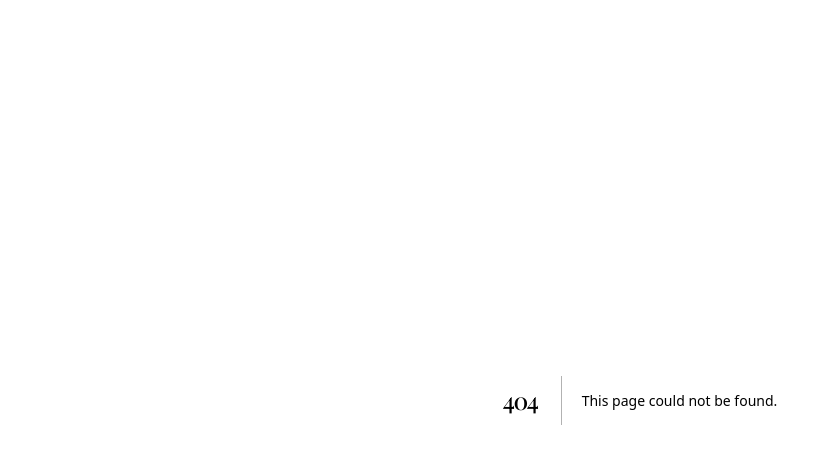
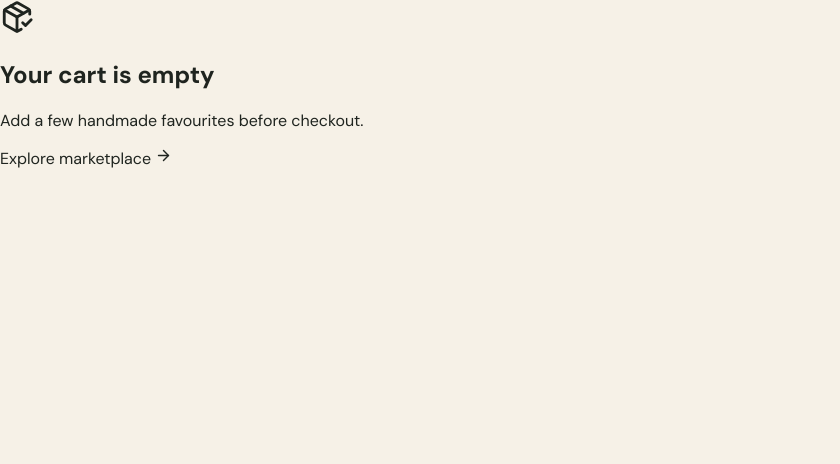
Before and after one commit to Naincy33/HASTKATHA, a Next.js app in the folder frontend/: page /checkout in a window 1280 px wide. Before the commit this address had no page. Shown: the top 464 px of the page, without its empty margins (0-840 px from the left). Built offline with nearby package versions, Linux system fonts and the light colour scheme.

Commit message:
feat(phase-2): implement customer checkout and auth

```diff
--- /dev/null
+++ b/frontend/app/checkout/page.tsx
@@ -0,0 +1,95 @@
+"use client";
+
+import Link from "next/link";
+import { useEffect, useState } from "react";
+import { useRouter } from "next/navigation";
+import { ArrowLeft, ArrowRight, CheckCircle2, LockKeyhole, MapPin, PackageCheck } from "lucide-react";
+import { api } from "@/lib/api";
+import { CartItem, cartTotal, readCart, writeCart } from "@/lib/cart";
+
+export default function CheckoutPage() {
+  const router = useRouter();
+  const [items, setItems] = useState<CartItem[]>([]);
+  const [ready, setReady] = useState(false);
+  const [name, setName] = useState("");
+  const [email, setEmail] = useState("");
+  const [phone, setPhone] = useState("");
+  const [address, setAddress] = useState("");
+  const [city, setCity] = useState("");
+  const [state, setState] = useState("");
+  const [pincode, setPincode] = useState("");
+  const [payment, setPayment] = useState<"cod" | "online">("cod");
+  const [loading, setLoading] = useState(false);
+  const [error, setError] = useState("");
+
+  useEffect(() => {
+    setItems(readCart());
+    setReady(true);
+    if (!localStorage.getItem("hastkatha_token")) return;
+    api.getMe().then((user) => { setName(user.name || ""); setEmail(user.email || ""); }).catch(() => {});
+  }, []);
+
+  const total = cartTotal(items);
+  async function submitOrder(event: React.FormEvent<HTMLFormElement>) {
+    event.preventDefault();
+    setError("");
+    if (!items.length) { setError("Your cart is empty."); return; }
+    if (!localStorage.getItem("hastkatha_token")) { router.push("/login?next=/checkout"); return; }
+    if (!/^\d{6}$/.test(pincode.trim())) { setError("Enter a valid 6-digit PIN code."); return; }
+    if (payment === "online") { setError("Online payment is not enabled yet. Choose Cash on Delivery; no payment has been taken."); return; }
+    setLoading(true);
+    try {
+      const order = await api.createOrder({
+        items: items.map((item) => ({ product_id: item.product.id, quantity: item.quantity })),
+        shipping_name: name.trim(), shipping_email: email.trim(), shipping_phone: phone.trim(),
+        shipping_address: address.trim(), shipping_city: city.trim(), shipping_state: state.trim(),
+        shipping_pincode: pincode.trim(), payment_method: payment,
+      });
+      writeCart([]);
+      router.push("/orders?placed=" + order.id);
+    } catch (err) {
+      setError(err instanceof Error ? err.message : "We couldn't place your order. Please try again.");
+    } finally {
+      setLoading(false);
+    }
+  }
+
+  if (ready && items.length === 0) return <main className="shop-page"><div className="shop-container"><div className="shop-empty"><PackageCheck size={34} /><h2>Your cart is empty</h2><p>Add a few handmade favourites before checkout.</p><Link href="/products" className="shop-dark-btn">Explore marketplace <ArrowRight size={17} /></Link></div></div></main>;
+
+  return (
+    <main className="shop-page"><div className="shop-container">
+      <Link href="/cart" className="shop-back"><ArrowLeft size={17} /> Back to cart</Link>
+      <div className="shop-heading"><div><p className="shop-kicker">THE FINAL STEP</p><h1>Almost <i>yours.</i></h1><p className="shop-lede">A simple, thoughtful checkout for your handmade finds.</p></div><div className="shop-heading-icon"><LockKeyhole size={27} /></div></div>
+      <form className="checkout-layout" onSubmit={submitOrder}>
+        <div className="checkout-main">
+          <section className="checkout-card">
+            <div className="checkout-section-heading"><span>01</span><div><h2>Delivery details</h2><p>Where should your craft story arrive?</p></div></div>
+            <div className="checkout-fields">
+              <label>Full name<input value={name} onChange={(e) => setName(e.target.value)} required autoComplete="name" maxLength={120} /></label>
+              <label>Email address<input type="email" value={email} onChange={(e) => setEmail(e.target.value)} required autoComplete="email" maxLength={150} /></label>
+              <label>Phone number<input value={phone} onChange={(e) => setPhone(e.target.value)} required inputMode="tel" pattern="[0-9+() -]{10,16}" autoComplete="tel" maxLength={16} /></label>
+              <label className="checkout-wide">Street address<input value={address} onChange={(e) => setAddress(e.target.value)} required autoComplete="street-address" placeholder="House / flat, street, landmark" maxLength={2000} /></label>
+              <label>City<input value={city} onChange={(e) => setCity(e.target.value)} required autoComplete="address-level2" maxLength={100} /></label>
+              <label>State<input value={state} onChange={(e) => setState(e.target.value)} required autoComplete="address-level1" maxLength={100} /></label>
+              <label>PIN code<input value={pincode} onChange={(e) => setPincode(e.target.value)} required maxLength={6} inputMode="numeric" pattern="[0-9]{6}" autoComplete="postal-code" /></label>
+            </div>
+            <p className="checkout-local-note"><MapPin size={15} /> Shipping charges are not yet calculated; the amount shown is the product subtotal.</p>
+          </section>
+          <section className="checkout-card">
+            <div className="checkout-section-heading"><span>02</span><div><h2>Payment method</h2><p>Choose how you would like to pay.</p></div></div>
+            <label className={"payment-choice " + (payment === "cod" ? "selected" : "")}><input type="radio" checked={payment === "cod"} onChange={() => setPayment("cod")} /><span className="payment-symbol">₹</span><span><strong>Cash on Delivery</strong><small>Pay when your order arrives.</small></span><CheckCircle2 size={19} /></label>
+            <label className={"payment-choice " + (payment === "online" ? "selected" : "")}><input type="radio" checked={payment === "online"} onChange={() => setPayment("online")} /><span className="payment-symbol">↗</span><span><strong>Online payment</strong><small>Not available yet — no charge will be made.</small></span></label>
+          </section>
+          {error && <div className="auth-error" role="alert">{error}</div>}
+        </div>
+        <aside className="cart-summary checkout-summary"><p className="shop-kicker">YOUR ORDER</p>
+          {items.map(({ product, quantity }) => <div className="checkout-item" key={product.id}><span>{product.name} <small>× {quantity}</small></span><strong>₹{(product.price * quantity).toLocaleString("en-IN")}</strong></div>)}
+          <div className="summary-row"><span>Subtotal</span><strong>₹{total.toLocaleString("en-IN")}</strong></div><div className="summary-row"><span>Shipping</span><span>To be confirmed</span></div>
+          <div className="summary-total"><span>Order total*</span><strong>₹{total.toLocaleString("en-IN")}</strong></div>
+          <button className="shop-dark-btn shop-full-btn" disabled={loading || !ready || items.length === 0}>{loading ? "Placing order…" : "Place order"} <ArrowRight size={17} /></button>
+          <p className="summary-note">*Shipping is not included. This demo checkout does not process online payments.</p>
+        </aside>
+      </form>
+    </div></main>
+  );
+}
```
